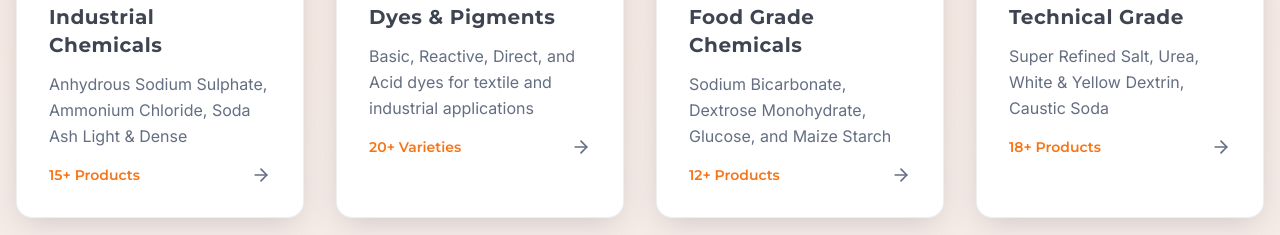
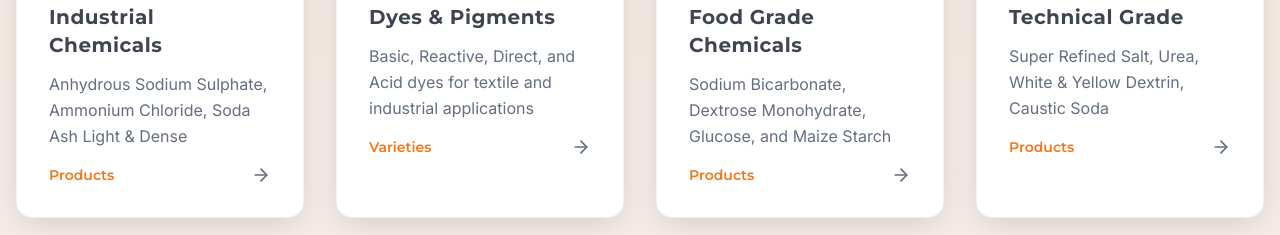
Before and after one commit to UtkarshRanjan07/Dye_chem_agency_website, a React (Vite) app: page / in a window 1280 px wide. Shown: the part 1280-1515 px from the top of the page. Built offline with nearby package versions, Linux system fonts and the light colour scheme.

Commit message:
Updated product section of homepage

```diff
--- a/src/components/home/ProductsSection.tsx
+++ b/src/components/home/ProductsSection.tsx
@@ -9,28 +9,28 @@ const ProductsSection = () => {
       icon: <Beaker className="w-8 h-8" />,
       title: "Industrial Chemicals",
       description: "Anhydrous Sodium Sulphate, Ammonium Chloride, Soda Ash Light & Dense",
-      count: "15+ Products",
+      count: "Products",
       color: "bg-primary",
     },
     {
       icon: <Factory className="w-8 h-8" />,
       title: "Dyes & Pigments",
       description: "Basic, Reactive, Direct, and Acid dyes for textile and industrial applications",
-      count: "20+ Varieties",
+      count: "Varieties",
       color: "bg-accent",
     },
     {
       icon: <Leaf className="w-8 h-8" />,
       title: "Food Grade Chemicals",
       description: "Sodium Bicarbonate, Dextrose Monohydrate, Glucose, and Maize Starch",
-      count: "12+ Products",
+      count: "Products",
       color: "bg-secondary",
     },
     {
       icon: <Truck className="w-8 h-8" />,
       title: "Technical Grade",
       description: "Super Refined Salt, Urea, White & Yellow Dextrin, Caustic Soda",
-      count: "18+ Products",
+      count: "Products",
       color: "bg-steel-grey",
     },
   ];
```
